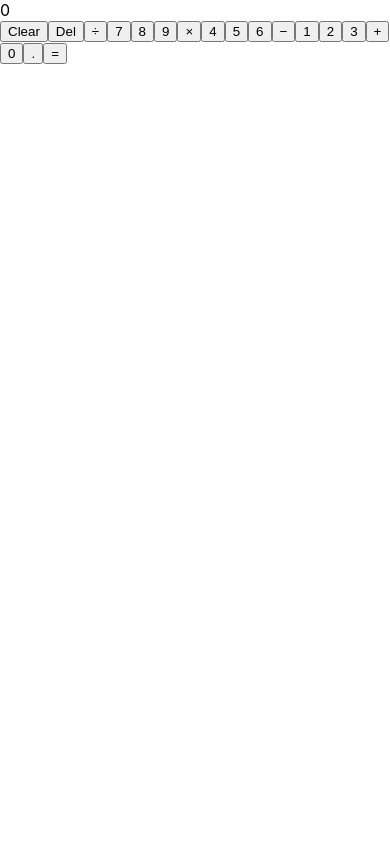
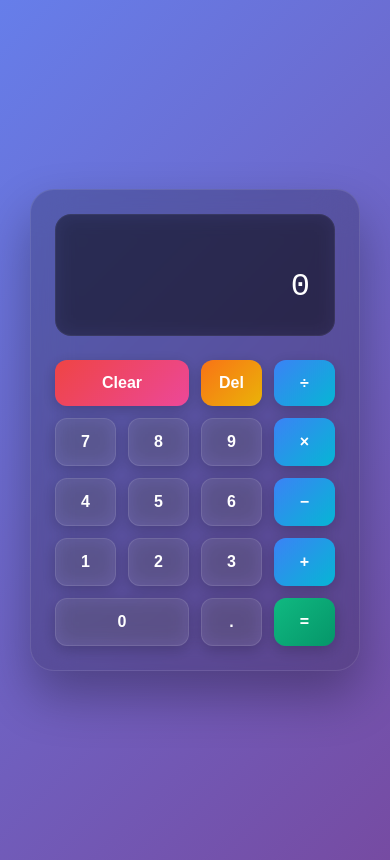
Before and after one commit to Sharleen10/react-calculator, a React (Create React App) app: page / in a window 390 px wide. Built offline with nearby package versions, Linux system fonts and the light colour scheme.

Commit message:
Style calculator layout with glassmorphism and responsive design

```diff
--- a/src/App.css
+++ b/src/App.css
@@ -1,38 +1,190 @@
-.App {
-  text-align: center;
+/* Calculator Container */
+.calculator-container {
+  min-height: 100vh;
+  background: linear-gradient(135deg, #667eea 0%, #764ba2 100%);
+  display: flex;
+  align-items: center;
+  justify-content: center;
+  padding: 1rem;
+  font-family: -apple-system, BlinkMacSystemFont, 'Segoe UI', 'Roboto', sans-serif;
 }
 
-.App-logo {
-  height: 40vmin;
-  pointer-events: none;
+/* Main Calculator */
+.calculator {
+  background: rgba(0, 0, 0, 0.2);
+  backdrop-filter: blur(20px);
+  border-radius: 24px;
+  padding: 2rem;
+  box-shadow: 0 25px 50px rgba(0, 0, 0, 0.3);
+  border: 1px solid rgba(255, 255, 255, 0.1);
 }
 
-@media (prefers-reduced-motion: no-preference) {
-  .App-logo {
-    animation: App-logo-spin infinite 20s linear;
+.calculator-body {
+  width: 320px;
+}
+
+/* Display */
+.display-container {
+  background: rgba(0, 0, 0, 0.4);
+  border-radius: 16px;
+  padding: 1.5rem;
+  margin-bottom: 1.5rem;
+  backdrop-filter: blur(10px);
+  border: 1px solid rgba(255, 255, 255, 0.05);
+}
+
+.display-content {
+  text-align: right;
+}
+
+.operation-preview {
+  color: #a0a0a0;
+  font-size: 0.875rem;
+  height: 1.5rem;
+  font-family: 'Courier New', monospace;
+}
+
+.main-display {
+  color: white;
+  font-size: 2.5rem;
+  font-weight: 300;
+  font-family: 'Courier New', monospace;
+  height: 3rem;
+  overflow: hidden;
+  line-height: 3rem;
+}
+
+/* Button Grid */
+.button-grid {
+  display: grid;
+  grid-template-columns: repeat(4, 1fr);
+  gap: 0.75rem;
+}
+
+/* Base Button Styles */
+.btn {
+  border: none;
+  border-radius: 12px;
+  padding: 1rem;
+  font-size: 1.125rem;
+  font-weight: 600;
+  cursor: pointer;
+  transition: all 0.2s ease;
+  box-shadow: 0 4px 15px rgba(0, 0, 0, 0.2);
+  outline: none;
+}
+
+.btn:hover {
+  transform: scale(1.05);
+  box-shadow: 0 6px 20px rgba(0, 0, 0, 0.3);
+}
+
+.btn:active {
+  transform: scale(0.98);
+}
+
+/* Wide Buttons */
+.btn-wide {
+  grid-column: span 2;
+}
+
+/* Number Buttons */
+.btn-number {
+  background: rgba(255, 255, 255, 0.1);
+  color: white;
+  border: 1px solid rgba(255, 255, 255, 0.1);
+  backdrop-filter: blur(10px);
+}
+
+.btn-number:hover {
+  background: rgba(255, 255, 255, 0.2);
+  border: 1px solid rgba(255, 255, 255, 0.2);
+}
+
+/* Operation Buttons */
+.btn-operation {
+  background: linear-gradient(135deg, #3b82f6, #06b6d4);
+  color: white;
+}
+
+.btn-operation:hover {
+  background: linear-gradient(135deg, #2563eb, #0891b2);
+}
+
+/* Clear Button */
+.btn-clear {
+  background: linear-gradient(135deg, #ef4444, #ec4899);
+  color: white;
+}
+
+.btn-clear:hover {
+  background: linear-gradient(135deg, #dc2626, #db2777);
+}
+
+/* Delete Button */
+.btn-delete {
+  background: linear-gradient(135deg, #f97316, #eab308);
+  color: white;
+}
+
+.btn-delete:hover {
+  background: linear-gradient(135deg, #ea580c, #ca8a04);
+}
+
+/* Equals Button */
+.btn-equals {
+  background: linear-gradient(135deg, #10b981, #059669);
+  color: white;
+}
+
+.btn-equals:hover {
+  background: linear-gradient(135deg, #059669, #047857);
+}
+
+/* Responsive Design */
+@media (max-width: 480px) {
+  .calculator-container {
+    padding: 0.5rem;
+  }
+
+  .calculator {
+    padding: 1.5rem;
+  }
+
+  .calculator-body {
+    width: 280px;
+  }
+
+  .main-display {
+    font-size: 2rem;
+  }
+
+  .btn {
+    padding: 0.875rem;
+    font-size: 1rem;
   }
 }
 
-.App-header {
-  background-color: #282c34;
-  min-height: 100vh;
-  display: flex;
-  flex-direction: column;
-  align-items: center;
-  justify-content: center;
-  font-size: calc(10px + 2vmin);
-  color: white;
+/* Dark mode alternative */
+@media (prefers-color-scheme: dark) {
+  .calculator-container {
+    background: linear-gradient(135deg, #1e1b4b 0%, #312e81 50%, #1e3a8a 100%);
+  }
 }
 
-.App-link {
-  color: #61dafb;
+/* Accessibility */
+.btn:focus {
+  outline: 2px solid #3b82f6;
+  outline-offset: 2px;
 }
 
-@keyframes App-logo-spin {
-  from {
-    transform: rotate(0deg);
-  }
-  to {
-    transform: rotate(360deg);
-  }
+/* Animation for button press feedback */
+@keyframes buttonPress {
+  0% { transform: scale(1); }
+  50% { transform: scale(0.95); }
+  100% { transform: scale(1); }
 }
+
+.btn:active {
+  animation: buttonPress 0.1s ease;
+}
```
